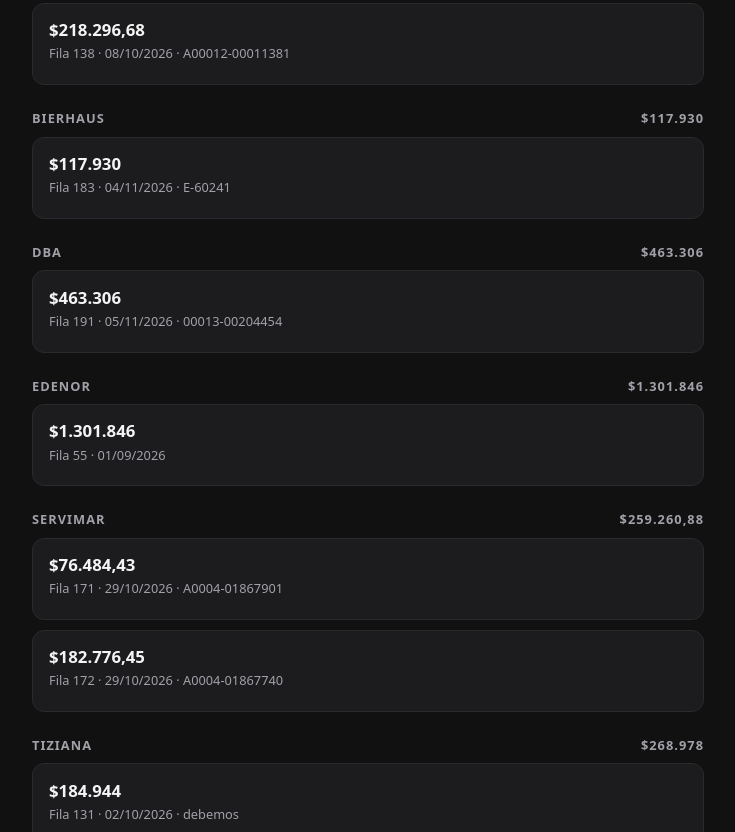
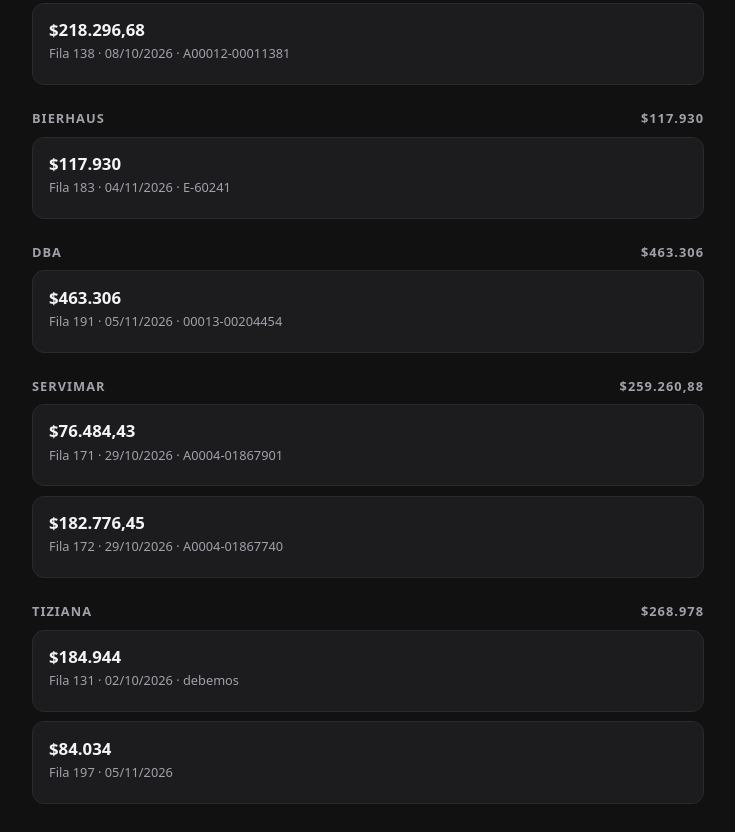
Before and after one commit to CodersPlug/habemus-informe, a plain HTML site: page index.html in a window 1280 px wide. Shown: the part 539-1371 px from the top of the page, without its empty margins (272-1007 px from the left). Drawn offline with Linux system fonts and the light colour scheme.

Commit message:
Update informe Habemus

```diff
--- a/index.html
+++ b/index.html
@@ -26,7 +26,7 @@
 <main>
   <h1>Informe Habemus · 17/11/2026</h1>
   <p class="sub">Habemus Bar · 17/11/2026</p>
-  <div class="block"><h2 class="block-title">Cuentas corrientes</h2><p class="summary">$4.163.140,04 · 11 facturas en Debemos (ledger abierto; no es la lista de pago del domingo).</p><h2>AOK <span>$1.533.522,48</span></h2><article>
+  <div class="block"><h2 class="block-title">Cuentas corrientes</h2><p class="summary">$2.861.294,04 · 10 facturas en Debemos (ledger abierto; no es la lista de pago del domingo).</p><h2>AOK <span>$1.533.522,48</span></h2><article>
         <div class="who">$415.975,04</div>
         <div class="meta">Fila 24 · sin fecha</div>
       </article><article>
@@ -44,9 +44,6 @@
       </article><h2>DBA <span>$463.306</span></h2><article>
         <div class="who">$463.306</div>
         <div class="meta">Fila 191 · 05/11/2026 · 00013-00204454</div>
-      </article><h2>Edenor <span>$1.301.846</span></h2><article>
-        <div class="who">$1.301.846</div>
-        <div class="meta">Fila 55 · 01/09/2026</div>
       </article><h2>Servimar <span>$259.260,88</span></h2><article>
         <div class="who">$76.484,43</div>
         <div class="meta">Fila 171 · 29/10/2026 · A0004-01867901</div>
```
